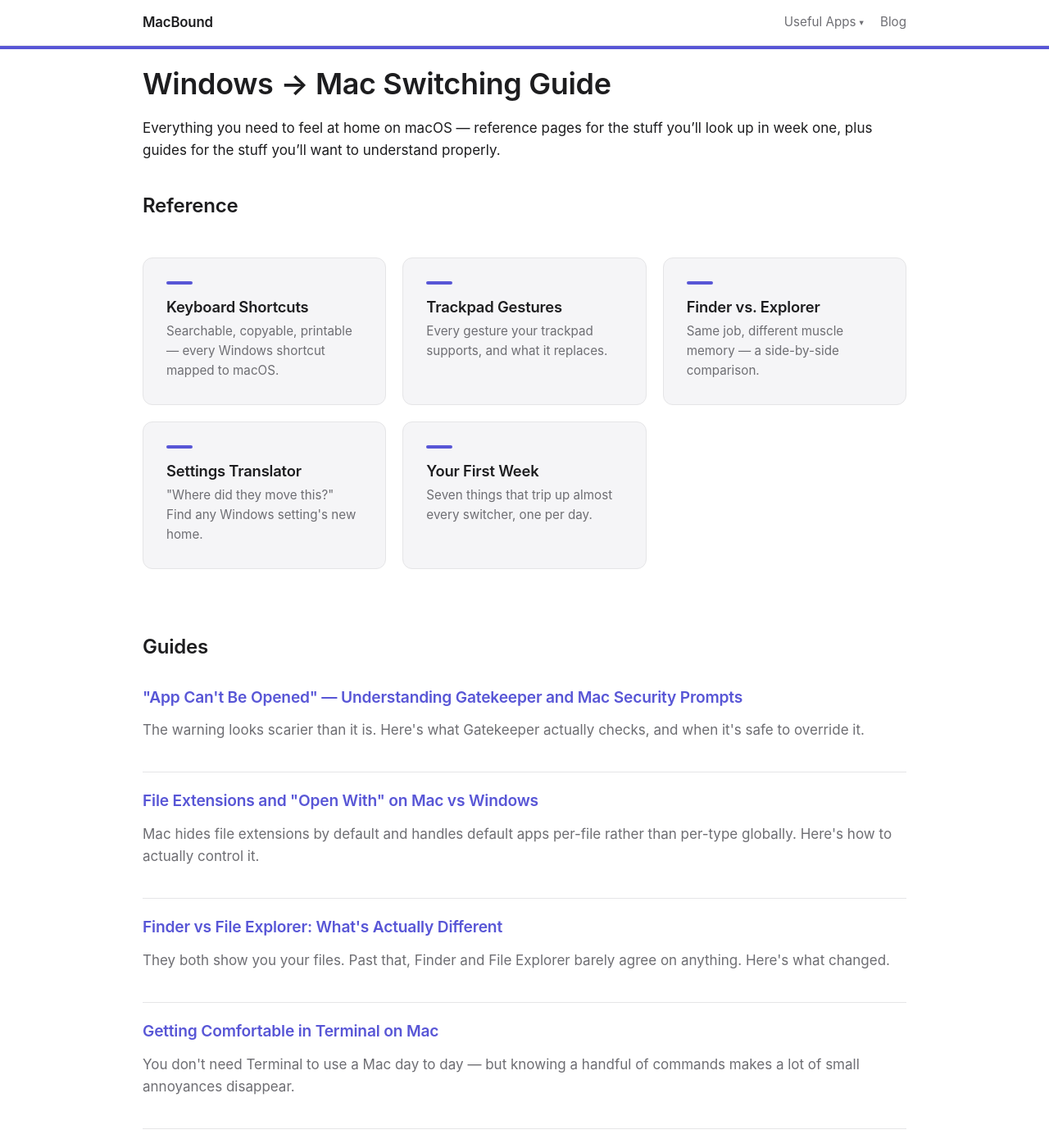
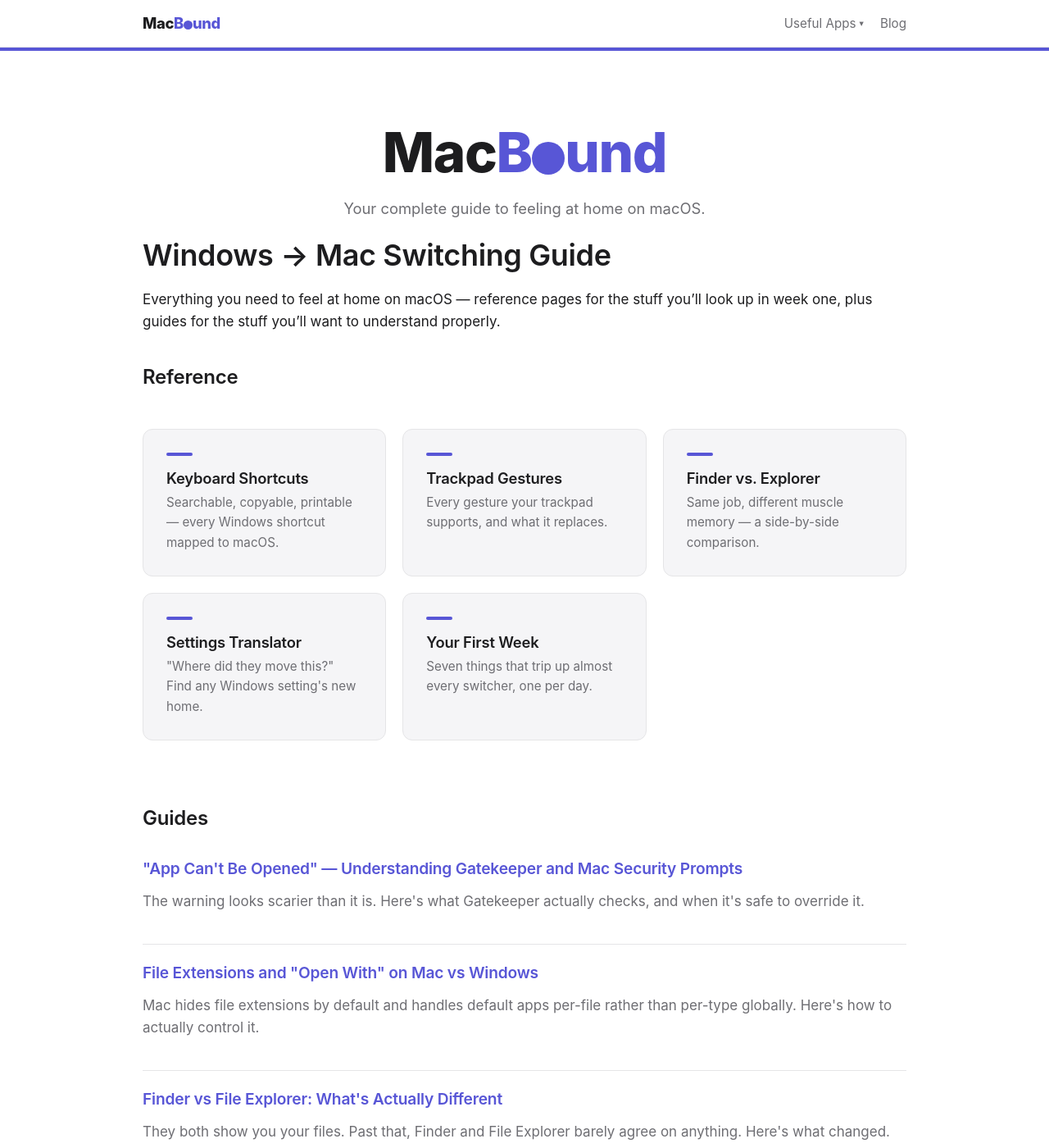
Before and after one commit to welchyuk-stack/scriptly-blog, a Jekyll site: the page built from index.md, in a window 1280 px wide and 1400 px high. Shown: the whole window at 82% size. Built offline with Jekyll 4.4.1, drawn with Linux system fonts in a browser that asks for light colours.

Commit message:
Add MacBound wordmark logo, big on the homepage hero
New _includes/wordmark.html: a two-tone "MacBound" logotype — "Mac" in
graphite, "Bound" in the current accent color, with the "o" in Bound
rendered as a solid accent-colored dot instead of the letterform.
Inherits --accent, so it automatically re-colors per section (indigo
on the homepage/Windows→Mac, navy on SnipClip, etc.) — same mechanism
already driving the section accent bars and badges.

Used small in the site nav (replacing plain text) and large at the
top of the homepage as a proper masthead, above the existing
Windows→Mac guide content.

Considered and rejected using Apple's actual logo for the "o" —
trademark risk, implies an affiliation that doesn't exist. Went with
a plain accent-colored dot instead, zero trademark exposure.

```diff
--- a/_includes/nav.html
+++ b/_includes/nav.html
@@ -1,6 +1,6 @@
 <nav class="site-nav">
   <div class="site-nav__inner">
-    <a class="site-nav__brand" href="{{ '/' | relative_url }}">MacBound</a>
+    <a class="site-nav__brand" href="{{ '/' | relative_url }}">{% include wordmark.html %}</a>
     <div class="site-nav__links">
       <div class="nav-dropdown" id="apps-dropdown">
         <button class="nav-dropdown__trigger" aria-haspopup="true" aria-expanded="false" id="apps-dropdown-trigger">
--- /dev/null
+++ b/_includes/wordmark.html
@@ -0,0 +1,9 @@
+{%- comment -%}
+  MacBound wordmark logotype — two-tone text, "Mac" in graphite,
+  "Bound" in the current accent color (inherits --accent, which shifts
+  per section). The "o" in Bound is a solid accent-colored dot instead
+  of the letterform. Usage: {% include wordmark.html %}
+  Wrap in an element with class "logo-wordmark--hero" for the big
+  homepage treatment (bumps font-size via CSS).
+{%- endcomment -%}
+<span class="logo-wordmark" aria-label="MacBound"><span aria-hidden="true"><span class="logo-wordmark__mac">Mac</span><span class="logo-wordmark__bound">B<span class="logo-wordmark__dot"></span>und</span></span></span>
--- a/assets/css/main.css
+++ b/assets/css/main.css
@@ -85,12 +85,35 @@ pre code { background: none; padding: 0; }
   gap: 20px;
 }
 .site-nav__brand {
-  font-weight: 600;
-  font-size: 1.05rem;
+  font-size: 1.15rem;
   color: var(--text);
-  letter-spacing: -0.01em;
 }
 .site-nav__brand:hover { text-decoration: none; opacity: 0.7; }
+
+/* MacBound wordmark logotype */
+.logo-wordmark {
+  font-weight: 800;
+  letter-spacing: -0.02em;
+}
+.logo-wordmark__mac { color: var(--text); }
+.logo-wordmark__bound { color: var(--accent); }
+.logo-wordmark__dot {
+  display: inline-block;
+  width: 0.6em;
+  height: 0.6em;
+  border-radius: 50%;
+  background: var(--accent);
+  vertical-align: -0.04em;
+}
+.logo-wordmark--hero {
+  font-size: 4.2rem;
+  line-height: 1;
+  display: block;
+  margin: 0 0 20px;
+}
+@media (max-width: 640px) {
+  .logo-wordmark--hero { font-size: 2.6rem; }
+}
 .site-nav__links {
   display: flex;
   gap: 20px;
--- a/index.md
+++ b/index.md
@@ -8,6 +8,11 @@ section: windows_to_mac
 wide: true
 show_breadcrumb: false
 ---
+
+<div class="hero">
+  <div class="logo-wordmark--hero">{% include wordmark.html %}</div>
+  <p>Your complete guide to feeling at home on macOS.</p>
+</div>
 
 # Windows → Mac Switching Guide
 
```
